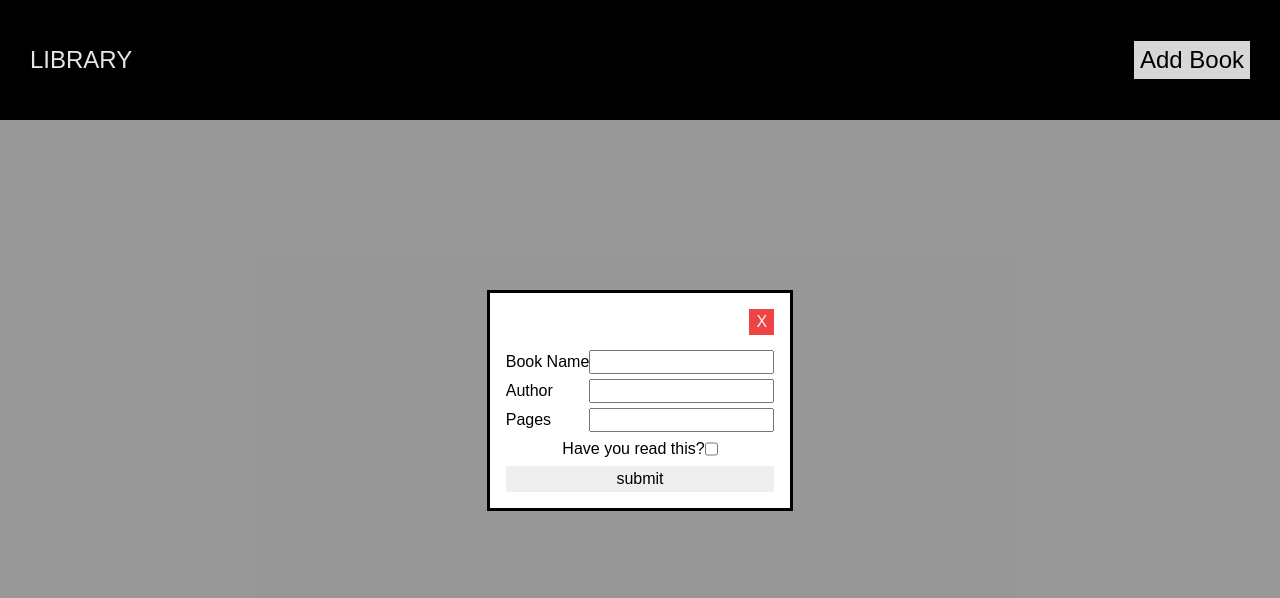
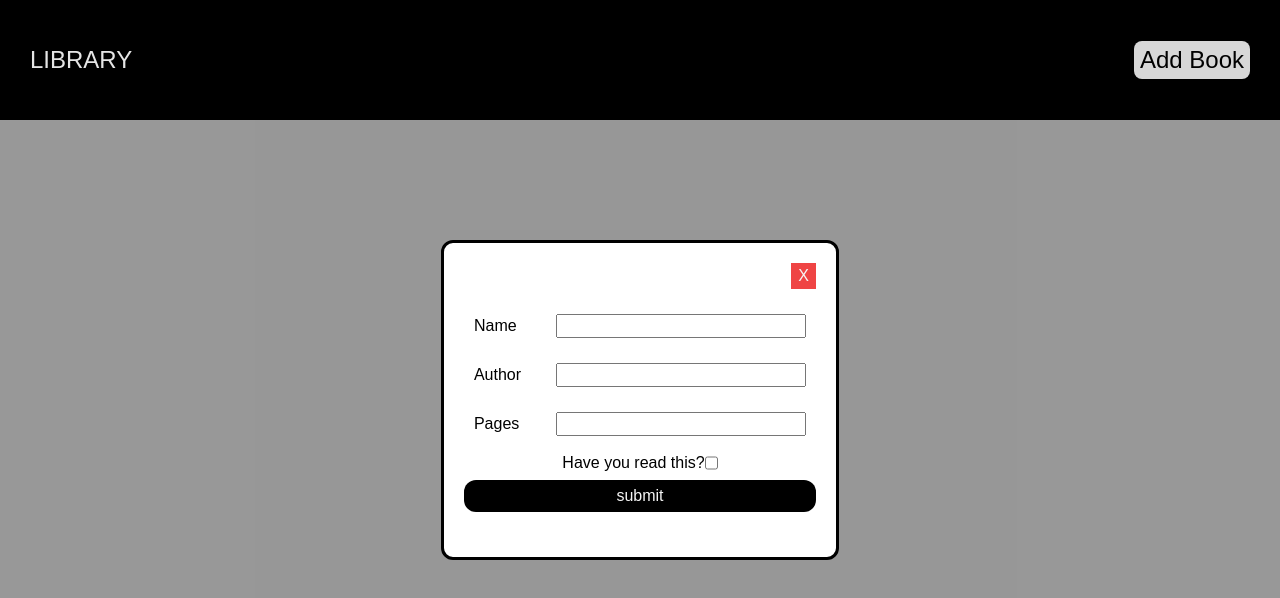
Before and after one commit to Geo-Stalin/odin-library, a plain HTML site: page index.html in a window 1280 px wide. Both pictures are taken after a click on the button "Add Book". Drawn offline with Linux system fonts and the light colour scheme.

Commit message:
Made the Book class
also some style changes

```diff
--- a/index.html
+++ b/index.html
@@ -19,7 +19,7 @@
             <button>X</button>
             <form>
                 <div class="form_group">
-                    <label for="name">Book Name</label>
+                    <label for="name">Name</label>
                     <input type="text" id="name" name="name" required>
                 </div>
 
--- a/script.js
+++ b/script.js
@@ -1,11 +1,13 @@
 const myLibrary = [];
 
-function Book(id,name,author,pages,status) {
-    this.id=id;
-    this.Name=name;
-    this.Author=author;
-    this.Pages=pages;
-    this.status=status;
+class Book{
+    constructor(id,name,author,pages,status){
+        this.id=id;
+        this.Name=name;
+        this.Author=author;
+        this.Pages=pages;
+        this.status=status;
+    }
 }
 
 function addBookToLibrary(name,author,pages,status) {
--- a/style.css
+++ b/style.css
@@ -101,9 +101,17 @@ h6 {
     z-index: 1000;
 }
 
+.header>button{
+  border-radius: 8px;
+}
+
 dialog[open]{
   display: flex;
   flex-direction: column;
+  min-height: 40vh;
+  height: fit-content;
+  padding: 20px;
+  border-radius: 12px;
 }
 
 dialog>button{
@@ -120,9 +128,26 @@ form{
   gap:5px;
 }
 
+form>button{
+  background-color: black;
+  color: whitesmoke;
+  height: 32px;
+  border-radius: 12px;
+}
+
 .form_group{
   display: flex;
   justify-content: space-between;
+  gap: 15px;
+}
+
+.form_group>*{
+  margin: 10px;
+}
+
+input[type="text"],
+input[type="number"]{
+  width: 250px;
 }
 
 .read_check{
```
